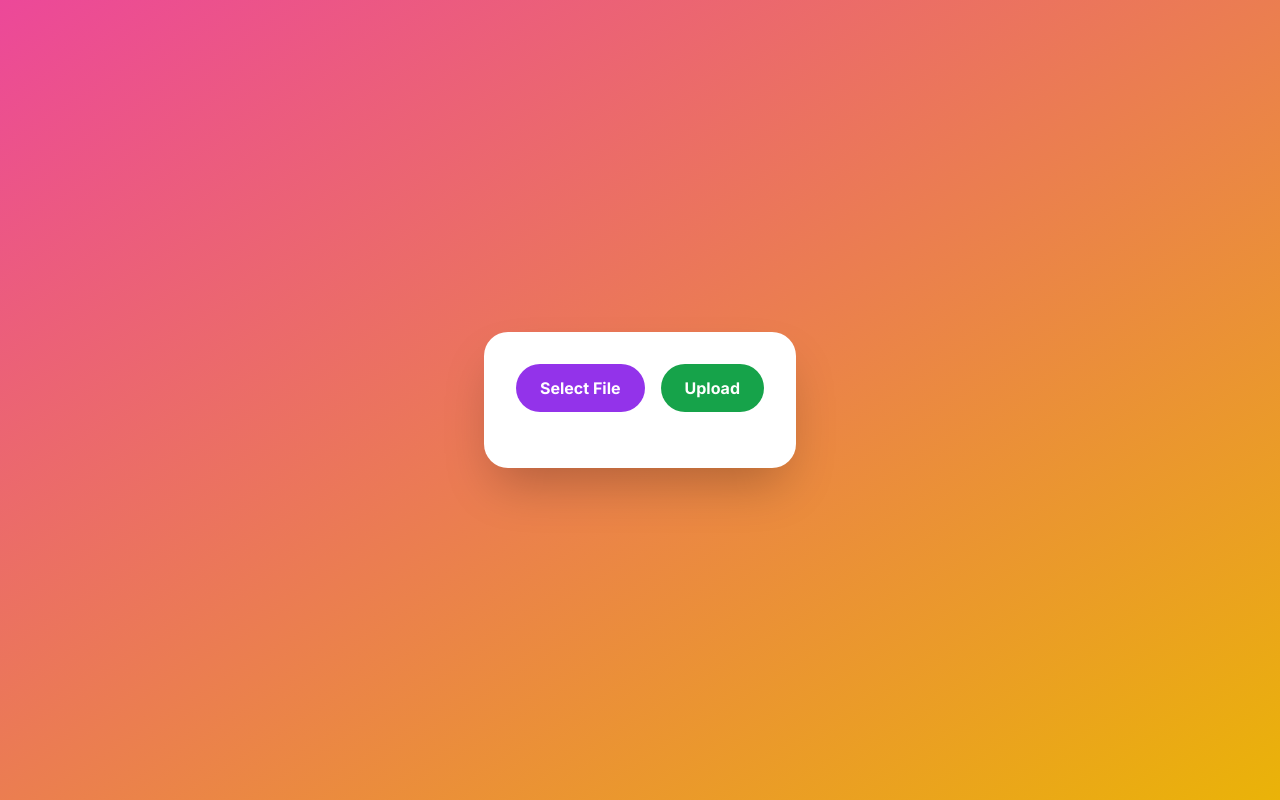
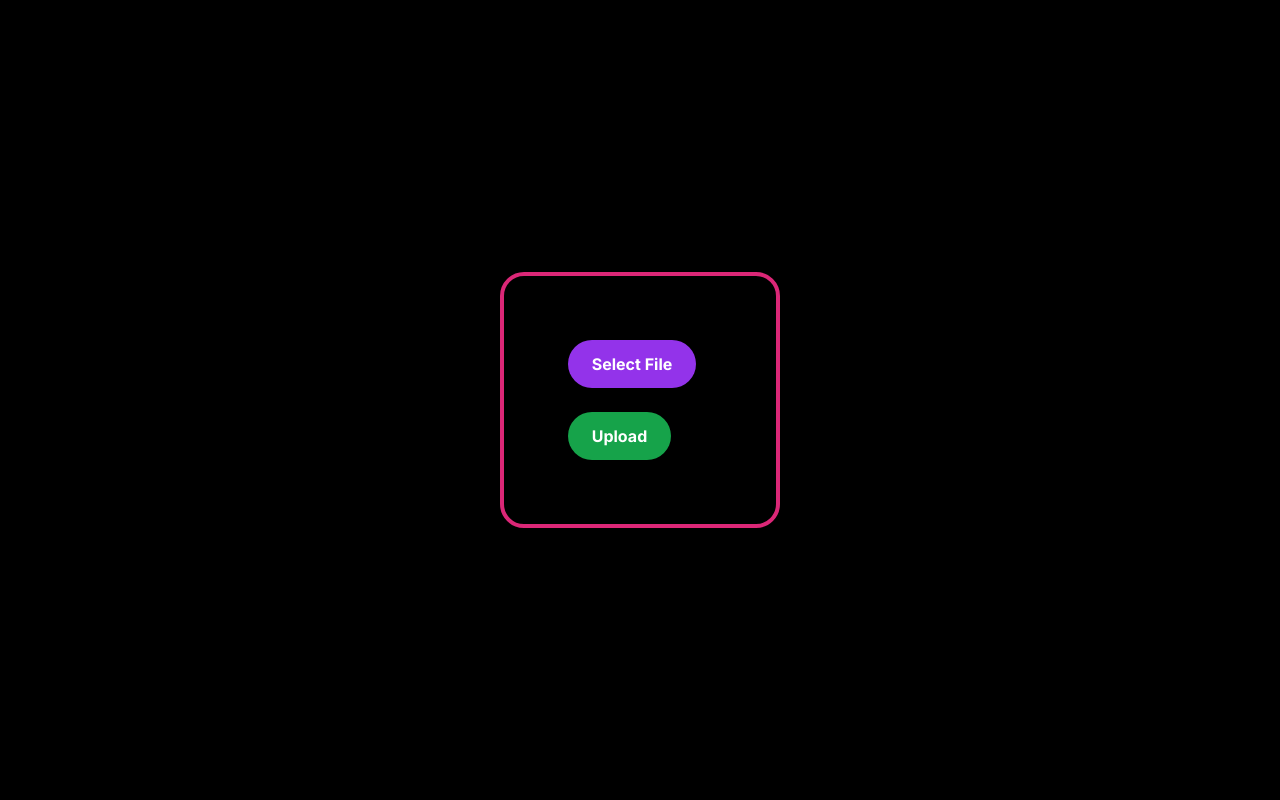
Before and after one commit to Saiweb3dev/DecentraContent, a Next.js app in the folder DecentraContent_NextJS/: page / in a window 1280 px wide. Built offline with nearby package versions, Linux system fonts and the light colour scheme.

Commit message:
split into seperate components

```diff
--- /dev/null
+++ b/DecentraContent_NextJS/src/app/components/FileUploadAPI.tsx
@@ -0,0 +1,103 @@
+"use client";
+import { useState } from "react";
+import { copyToClipboard } from "../utils/copyToClipboard";
+
+interface FileUploadAPIProps {
+  file: File | null;
+}
+
+export const FileUploadAPI: React.FC<FileUploadAPIProps> = ({ file }) => {
+  const [cid, setCid] = useState("");
+  const [uploading, setUploading] = useState(false);
+  const [uploadSuccess, setUploadSuccess] = useState(false);
+
+  const uploadFile = async () => {
+    if (!file) return;
+
+    try {
+      setUploading(true);
+      setUploadSuccess(false);
+      const data = new FormData();
+      data.set("file", file);
+      const res = await fetch("/api/files", {
+        method: "POST",
+        body: data,
+      });
+      const resData = await res.json();
+      setCid(resData.IpfsHash);
+      setUploadSuccess(true);
+      setUploading(false);
+    } catch (e) {
+      console.log(e);
+      setUploading(false);
+      alert("Trouble uploading file");
+    }
+  };
+
+  return (
+    <div>
+      <button
+        className="bg-green-600 hover:bg-green-700 text-white font-bold py-3 px-6 rounded-full cursor-pointer transition duration-300 ease-in-out transform hover:-translate-y-1 hover:scale-110"
+        disabled={!file || uploading}
+        onClick={uploadFile}
+      >
+        {uploading ? (
+          <div className="flex items-center">
+            <svg
+              className="animate-spin -ml-1 mr-3 h-5 w-5 text-white"
+              xmlns="http://www.w3.org/2000/svg"
+              fill="none"
+              viewBox="0 0 24 24"
+            >
+              <circle
+                className="opacity-25"
+                cx="12"
+                cy="12"
+                r="10"
+                stroke="currentColor"
+                strokeWidth="4"
+              ></circle>
+              <path
+                className="opacity-75"
+                fill="currentColor"
+                d="M4 12a8 8 0 018-8V0C5.373 0 0 5.373 0 12h4zm2 5.291A7.962 7.962 0 014 12H0c0 3.042 1.135 5.824 3 7.938l3-2.647z"
+              ></path>
+            </svg>
+            Uploading...
+          </div>
+        ) : (
+          "Upload"
+        )}
+      </button>
+      {cid && (
+        <div className="flex flex-col space-y-6 justify-center items-center">
+          <h1 className="text-2xl font-bold text-black">Uploaded File:</h1>
+          <img
+            src={`${process.env.NEXT_PUBLIC_GATEWAY_URL}/ipfs/${cid}`}
+            alt="Image from IPFS"
+            className="max-w-full h-auto rounded-2xl shadow-lg"
+          />
+          <div className="flex items-center">
+            <input
+              type="text"
+              value={`ipfs://${cid}`}
+              readOnly
+              className="bg-gray-200 text-black font-semibold py-2 px-4 rounded-l-md"
+            />
+            <button
+              className="bg-blue-600 hover:bg-blue-700 text-white font-bold py-2 px-4 rounded-r-md"
+              onClick={() => copyToClipboard(`ipfs://${cid}`)}
+            >
+              Copy
+            </button>
+          </div>
+        </div>
+      )}
+      {uploadSuccess && (
+        <p className="mt-4 text-green-600 font-semibold">
+          File uploaded successfully!
+        </p>
+      )}
+    </div>
+  );
+};
--- /dev/null
+++ b/DecentraContent_NextJS/src/app/components/FileUploader.tsx
@@ -0,0 +1,49 @@
+"use client";
+import { useState, useRef } from "react";
+
+interface FileUploaderProps {
+  onFileChange: (file: File | null) => void;
+}
+
+export const FileUploader: React.FC<FileUploaderProps> = ({ onFileChange }) => {
+  const [file, setFile] = useState<File | null>(null);
+  const inputFile = useRef<HTMLInputElement>(null);
+
+  const handleChange = (e: React.ChangeEvent<HTMLInputElement>) => {
+    const selectedFile = e.target.files?.[0] || null;
+    setFile(selectedFile);
+    onFileChange(selectedFile);
+  };
+
+  return (
+    <div>
+      <div className="flex items-center justify-center mb-6">
+        <button
+          className="bg-purple-600 hover:bg-purple-700 text-white font-bold py-3 px-6 rounded-full cursor-pointer transition duration-300 ease-in-out transform hover:-translate-y-1 hover:scale-110 mr-4"
+          onClick={() => inputFile.current?.click()}
+        >
+          Select File
+        </button>
+        <input
+          type="file"
+          id="file"
+          ref={inputFile}
+          onChange={handleChange}
+          className="hidden"
+        />
+      </div>
+      {file && (
+        <div className="mb-4">
+          <p className="text-black font-semibold text-3xl mb-2">
+            File Preview:
+          </p>
+          <img
+            src={URL.createObjectURL(file)}
+            alt="File Preview"
+            className="max-w-full h-auto rounded-2xl shadow-lg"
+          />
+        </div>
+      )}
+    </div>
+  );
+};
--- /dev/null
+++ b/DecentraContent_NextJS/src/app/components/Home.tsx
@@ -0,0 +1,21 @@
+"use client";
+import { useState } from "react";
+import { FileUploader } from "./FileUploader";
+import { FileUploadAPI } from "./FileUploadAPI";
+
+export default function Home() {
+  const [file, setFile] = useState<File | null>(null);
+
+  const handleFileChange = (selectedFile: File | null) => {
+    setFile(selectedFile);
+  };
+
+  return (
+    <main className="w-full min-h-screen bg-black flex flex-col justify-center items-center">
+      <div className="bg-black border-4 border-pink-600 rounded-3xl shadow-2xl p-16">
+        <FileUploader onFileChange={handleFileChange} />
+        <FileUploadAPI file={file} />
+      </div>
+    </main>
+  );
+}
--- a/DecentraContent_NextJS/src/app/page.tsx
+++ b/DecentraContent_NextJS/src/app/page.tsx
@@ -1,8 +1,8 @@
 "use client";
 import { useState, useRef } from "react";
 import { copyToClipboard } from "./utils/copyToClipboard";
-
-export default function Home() {
+import Home from "./components/Home";
+export default function main() {
   const [file, setFile] = useState<File | null>(null);
   const [cid, setCid] = useState("");
   const [uploading, setUploading] = useState(false);
@@ -37,98 +37,99 @@ export default function Home() {
   };
 
   return (
-    <main className="w-full min-h-screen bg-gradient-to-br from-pink-500 to-yellow-500 flex flex-col justify-center items-center">
-      <div className="bg-white rounded-3xl shadow-2xl p-8">
-        <div className="flex items-center justify-center mb-6">
-          <button
-            className="bg-purple-600 hover:bg-purple-700 text-white font-bold py-3 px-6 rounded-full cursor-pointer transition duration-300 ease-in-out transform hover:-translate-y-1 hover:scale-110 mr-4"
-            onClick={() => inputFile.current?.click()}
-          >
-            Select File
-          </button>
-          <button
-            className="bg-green-600 hover:bg-green-700 text-white font-bold py-3 px-6 rounded-full cursor-pointer transition duration-300 ease-in-out transform hover:-translate-y-1 hover:scale-110"
-            disabled={!file || uploading}
-            onClick={uploadFile}
-          >
-            {uploading ? (
-              <div className="flex items-center">
-                <svg
-                  className="animate-spin -ml-1 mr-3 h-5 w-5 text-white"
-                  xmlns="http://www.w3.org/2000/svg"
-                  fill="none"
-                  viewBox="0 0 24 24"
-                >
-                  <circle
-                    className="opacity-25"
-                    cx="12"
-                    cy="12"
-                    r="10"
-                    stroke="currentColor"
-                    strokeWidth="4"
-                  ></circle>
-                  <path
-                    className="opacity-75"
-                    fill="currentColor"
-                    d="M4 12a8 8 0 018-8V0C5.373 0 0 5.373 0 12h4zm2 5.291A7.962 7.962 0 014 12H0c0 3.042 1.135 5.824 3 7.938l3-2.647z"
-                  ></path>
-                </svg>
-                Uploading...
-              </div>
-            ) : (
-              "Upload"
-            )}
-          </button>
-          <input
-            type="file"
-            id="file"
-            ref={inputFile}
-            onChange={handleChange}
-            className="hidden"
-          />
-        </div>
-        {file && (
-          <div className="mb-4">
-            <p className="text-black font-semibold text-3xl mb-2">
-              File Preview:
-            </p>
-            <img
-              src={URL.createObjectURL(file)}
-              alt="File Preview"
-              className="max-w-full h-auto rounded-2xl shadow-lg"
-            />
-          </div>
-        )}
-        {cid && (
-          <div className="flex flex-col space-y-6 justify-center items-center">
-            <h1 className="text-2xl font-bold text-black">Uploaded File:</h1>
-            <img
-              src={`${process.env.NEXT_PUBLIC_GATEWAY_URL}/ipfs/${cid}`}
-              alt="Image from IPFS"
-              className="max-w-full h-auto rounded-2xl shadow-lg"
-            />
-            <div className="flex items-center">
-              <input
-                type="text"
-                value={`ipfs://${cid}`}
-                readOnly
-                className="bg-gray-200 text-black font-semibold py-2 px-4 rounded-l-md"
-              />
-              <button
-                className="bg-blue-600 hover:bg-blue-700 text-white font-bold py-2 px-4 rounded-r-md"
-                onClick={() => copyToClipboard(`ipfs://${cid}`)}
-              >
-                Copy
-              </button>
-            </div>
-          </div>
-        )}
-        {uploadSuccess && (
-          <p className="mt-4 text-green-600 font-semibold">
-            File uploaded successfully!
-          </p>
-        )}
-      </div>
-    </main>
+    // <main className="w-full min-h-screen bg-gradient-to-br from-pink-500 to-yellow-500 flex flex-col justify-center items-center">
+    //   <div className="bg-white rounded-3xl shadow-2xl p-8">
+    //     <div className="flex items-center justify-center mb-6">
+    //       <button
+    //         className="bg-purple-600 hover:bg-purple-700 text-white font-bold py-3 px-6 rounded-full cursor-pointer transition duration-300 ease-in-out transform hover:-translate-y-1 hover:scale-110 mr-4"
+    //         onClick={() => inputFile.current?.click()}
+    //       >
+    //         Select File
+    //       </button>
+    //       <button
+    //         className="bg-green-600 hover:bg-green-700 text-white font-bold py-3 px-6 rounded-full cursor-pointer transition duration-300 ease-in-out transform hover:-translate-y-1 hover:scale-110"
+    //         disabled={!file || uploading}
+    //         onClick={uploadFile}
+    //       >
+    //         {uploading ? (
+    //           <div className="flex items-center">
+    //             <svg
+    //               className="animate-spin -ml-1 mr-3 h-5 w-5 text-white"
+    //               xmlns="http://www.w3.org/2000/svg"
+    //               fill="none"
+    //               viewBox="0 0 24 24"
+    //             >
+    //               <circle
+    //                 className="opacity-25"
+    //                 cx="12"
+    //                 cy="12"
+    //                 r="10"
+    //                 stroke="currentColor"
+    //                 strokeWidth="4"
+    //               ></circle>
+    //               <path
+    //                 className="opacity-75"
+    //                 fill="currentColor"
+    //                 d="M4 12a8 8 0 018-8V0C5.373 0 0 5.373 0 12h4zm2 5.291A7.962 7.962 0 014 12H0c0 3.042 1.135 5.824 3 7.938l3-2.647z"
+    //               ></path>
+    //             </svg>
+    //             Uploading...
+    //           </div>
+    //         ) : (
+    //           "Upload"
+    //         )}
+    //       </button>
+    //       <input
+    //         type="file"
+    //         id="file"
+    //         ref={inputFile}
+    //         onChange={handleChange}
+    //         className="hidden"
+    //       />
+    //     </div>
+    //     {file && (
+    //       <div className="mb-4">
+    //         <p className="text-black font-semibold text-3xl mb-2">
+    //           File Preview:
+    //         </p>
+    //         <img
+    //           src={URL.createObjectURL(file)}
+    //           alt="File Preview"
+    //           className="max-w-full h-auto rounded-2xl shadow-lg"
+    //         />
+    //       </div>
+    //     )}
+    //     {cid && (
+    //       <div className="flex flex-col space-y-6 justify-center items-center">
+    //         <h1 className="text-2xl font-bold text-black">Uploaded File:</h1>
+    //         <img
+    //           src={`${process.env.NEXT_PUBLIC_GATEWAY_URL}/ipfs/${cid}`}
+    //           alt="Image from IPFS"
+    //           className="max-w-full h-auto rounded-2xl shadow-lg"
+    //         />
+    //         <div className="flex items-center">
+    //           <input
+    //             type="text"
+    //             value={`ipfs://${cid}`}
+    //             readOnly
+    //             className="bg-gray-200 text-black font-semibold py-2 px-4 rounded-l-md"
+    //           />
+    //           <button
+    //             className="bg-blue-600 hover:bg-blue-700 text-white font-bold py-2 px-4 rounded-r-md"
+    //             onClick={() => copyToClipboard(`ipfs://${cid}`)}
+    //           >
+    //             Copy
+    //           </button>
+    //         </div>
+    //       </div>
+    //     )}
+    //     {uploadSuccess && (
+    //       <p className="mt-4 text-green-600 font-semibold">
+    //         File uploaded successfully!
+    //       </p>
+    //     )}
+    //   </div>
+    // </main>
+    <Home/>
   );
 }
```
